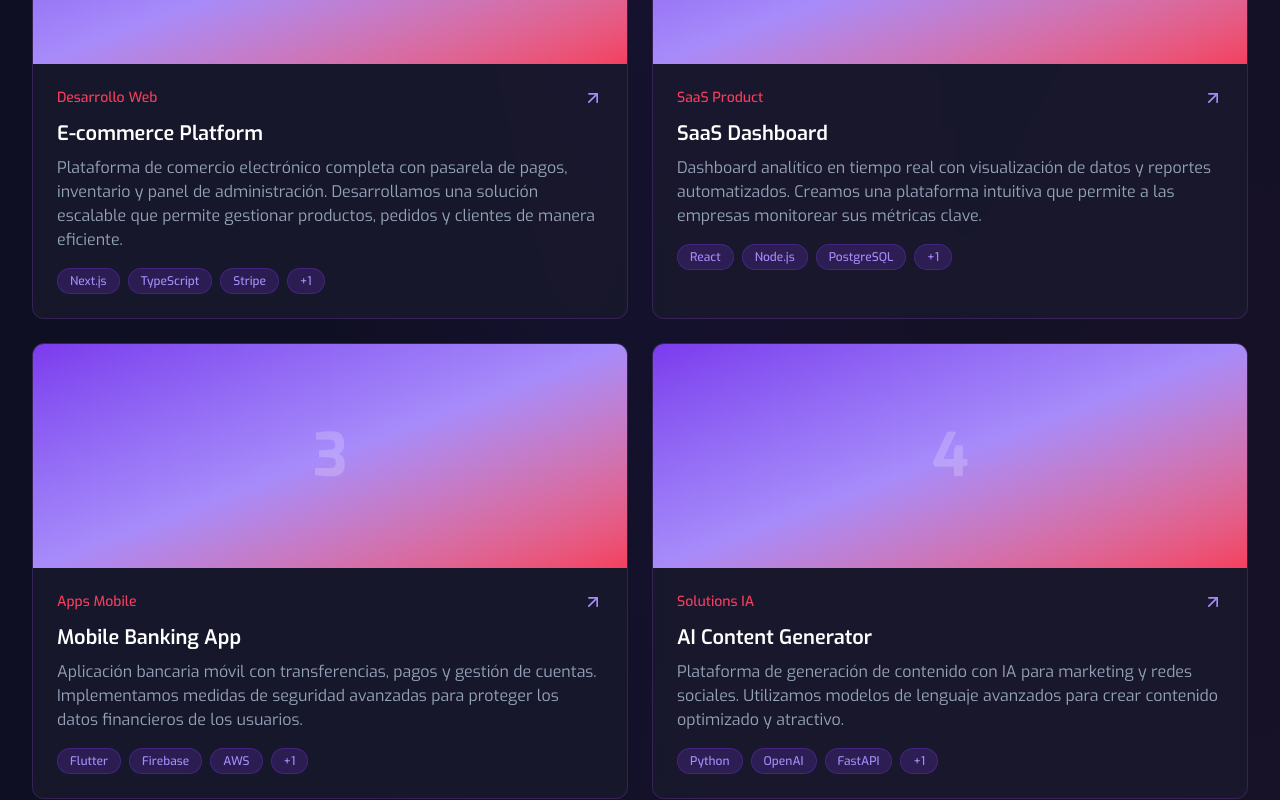
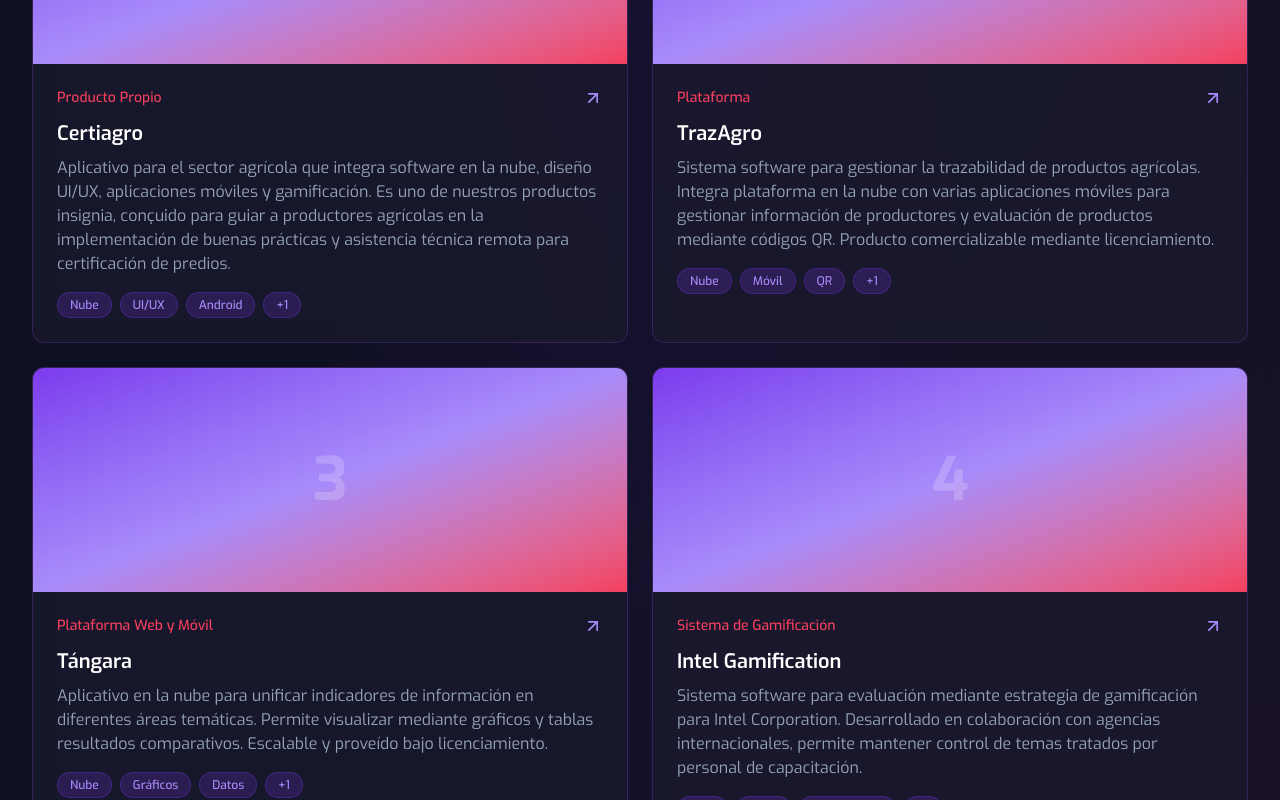
Before and after one commit to kcumen/kcumen-web-2026, a Next.js app: page / in a window 1280 px wide. Shown: the part 2960-3760 px from the top of the page. Built offline with nearby package versions, Linux system fonts and the light colour scheme.

Commit message:
Update Proyectos with real projects from kcumen.co

```diff
--- a/src/components/Proyectos.tsx
+++ b/src/components/Proyectos.tsx
@@ -18,83 +18,82 @@
 
 const proyectos: Proyecto[] = [
   {
-    titulo: "E-commerce Platform",
-    categoria: "Desarrollo Web",
-    tech: ["Next.js", "TypeScript", "Stripe", "Tailwind CSS"],
-    descripcion: "Plataforma de comercio electrónico completa con pasarela de pagos, inventario y panel de administración. Desarrollamos una solución escalable que permite gestionar productos, pedidos y clientes de manera eficiente.",
-    cliente: "RetailCorp",
-    anio: "2024",
+    titulo: "Certiagro",
+    categoria: "Producto Propio",
+    tech: ["Nube", "UI/UX", "Android", "Gamificación"],
+    descripcion: "Aplicativo para el sector agrícola que integra software en la nube, diseño UI/UX, aplicaciones móviles y gamificación. Es uno de nuestros productos insignia, conçuido para guiar a productores agrícolas en la implementación de buenas prácticas y asistencia técnica remota para certificación de predios.",
+    cliente: "Mintic",
+    anio: "2018",
     resultados: [
-      "Incremento del 150% en conversiones",
-      "Reducción del 40% en tiempo de carga",
-      "Integración con múltiples métodos de pago"
+      "Producto propio desarrollado desde cero",
+      "Sector agrícola transformado digitalmente",
+      "Disponible en Google Play"
     ],
     caracteristicas: [
-      "Carrito de compras persistentes",
-      "Panel de administración completo",
-      "Sistema de notificaciones en tiempo real",
-      "Optimización SEO avanzada",
-      "Diseño responsive para todos los dispositivos"
+      "Diseño de interfaces",
+      "Desarrollo nativo Android",
+      "Sistema de Gamificación",
+      "Diseño de Experiencia de Usuario",
+      "Software en la nube"
     ]
   },
   {
-    titulo: "SaaS Dashboard",
-    categoria: "SaaS Product",
-    tech: ["React", "Node.js", "PostgreSQL", "Chart.js"],
-    descripcion: "Dashboard analítico en tiempo real con visualización de datos y reportes automatizados. Creamos una plataforma intuitiva que permite a las empresas monitorear sus métricas clave.",
-    cliente: "DataMetrics Inc",
-    anio: "2024",
+    titulo: "TrazAgro",
+    categoria: "Plataforma",
+    tech: ["Nube", "Móvil", "QR", "Trazabilidad"],
+    descripcion: "Sistema software para gestionar la trazabilidad de productos agrícolas. Integra plataforma en la nube con varias aplicaciones móviles para gestionar información de productores y evaluación de productos mediante códigos QR. Producto comercializable mediante licenciamiento.",
+    cliente: "Privado",
+    anio: "2017",
     resultados: [
-      "Más de 10,000 usuarios activos",
-      "Tiempo de respuesta < 100ms",
-      "99.9% de disponibilidad"
+      "Trazabilidad completa del producto",
+      "Gestión de múltiples tipos de usuarios",
+      "Escalable para diferentes cultivos"
     ],
     caracteristicas: [
-      "Gráficos interactivos en tiempo real",
-      "Exportación de reportes en PDF/Excel",
-      "Alertas configurables por email",
-      "Panel multi-tenant",
-      "API RESTful para integraciones"
+      "Diseño de interfaces web y móvil",
+      "Sistema de Gamificación",
+      "Desarrollo en la nube",
+      "Desarrollo nativo Android",
+      "Códigos QR"
     ]
   },
   {
-    titulo: "Mobile Banking App",
-    categoria: "Apps Mobile",
-    tech: ["Flutter", "Firebase", "AWS", "Biometrics"],
-    descripcion: "Aplicación bancaria móvil con transferencias, pagos y gestión de cuentas. Implementamos medidas de seguridad avanzadas para proteger los datos financieros de los usuarios.",
-    cliente: "FinanceBank",
-    anio: "2023",
+    titulo: "Tángara",
+    categoria: "Plataforma Web y Móvil",
+    tech: ["Nube", "Gráficos", "Datos", "Android"],
+    descripcion: "Aplicativo en la nube para unificar indicadores de información en diferentes áreas temáticas. Permite visualizar mediante gráficos y tablas resultados comparativos. Escalable y proveído bajo licenciamiento.",
+    cliente: "Gobernación del Cauca",
+    anio: "2018",
     resultados: [
-      "Más de 500,000 descargas",
-      "Calificación 4.8 en App Store",
-      "0 incidentes de seguridad"
+      "Unificación de indicadores",
+      "Visualización comparativa de datos",
+      "Escalable a múltiples sectores"
     ],
     caracteristicas: [
-      "Autenticación biométrica",
-      "Transferencias instantáneas",
-      "Historial de transacciones",
-      "Gestión de tarjetas virtuales",
-      "Soporte para múltiples monedas"
+      "Diseño de interfaces web y móvil",
+      "Diseño de Experiencia de Usuario",
+      "Desarrollo en la nube",
+      "Desarrollo nativo Android",
+      "Gráficos y tablas dinámicas"
     ]
   },
   {
-    titulo: "AI Content Generator",
-    categoria: "Solutions IA",
-    tech: ["Python", "OpenAI", "FastAPI", "React"],
-    descripcion: "Plataforma de generación de contenido con IA para marketing y redes sociales. Utilizamos modelos de lenguaje avanzados para crear contenido optimizado y atractivo.",
-    cliente: "MarketingPro",
-    anio: "2024",
+    titulo: "Intel Gamification",
+    categoria: "Sistema de Gamificación",
+    tech: ["Web", "Nube", "Gamificación", "Intel"],
+    descripcion: "Sistema software para evaluación mediante estrategia de gamificación para Intel Corporation. Desarrollado en colaboración con agencias internacionales, permite mantener control de temas tratados por personal de capacitación.",
+    cliente: "Intel",
+    anio: "2012",
     resultados: [
-      "Generación de +50,000 contenidos mensuales",
-      "Ahorro del 70% en tiempo de creación",
-      "Mejora del 45% en engagement"
+      "Evaluación gamificada de capacitación",
+      "Colaboración con Intel Corporation",
+      "Control de temas tratados"
     ],
     caracteristicas: [
-      "Generación de posts para redes sociales",
-      "Creación de artículos de blog",
-      "Generación de descripciones de productos",
-      "Optimización de SEO",
-      "Personalización por tono y audiencia"
+      "Diseño de interfaces web y móvil",
+      "Sistema de Gamificación",
+      "Desarrollo en la nube",
+      "Estrategia de evaluación"
     ]
   },
 ];
```
